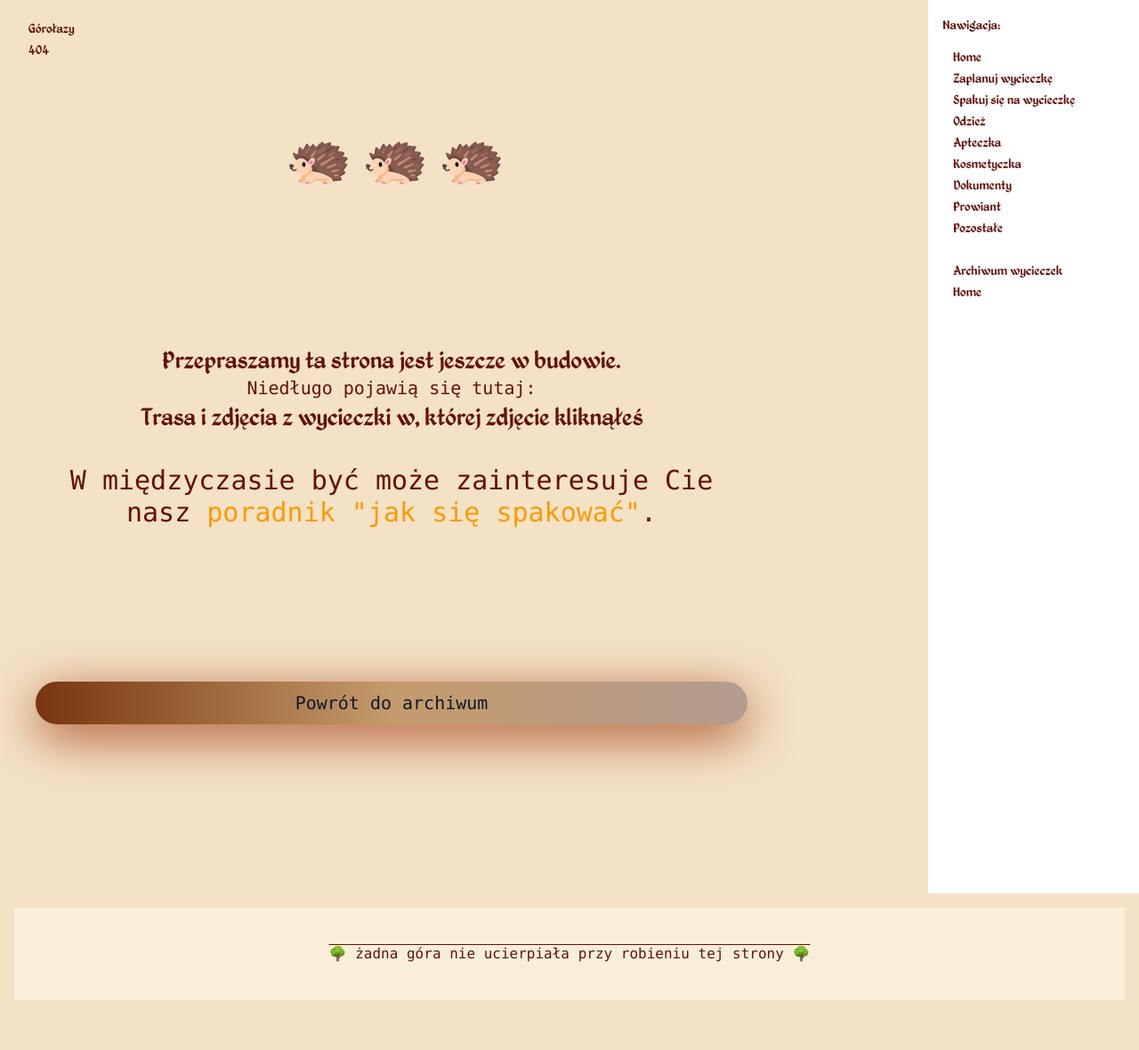
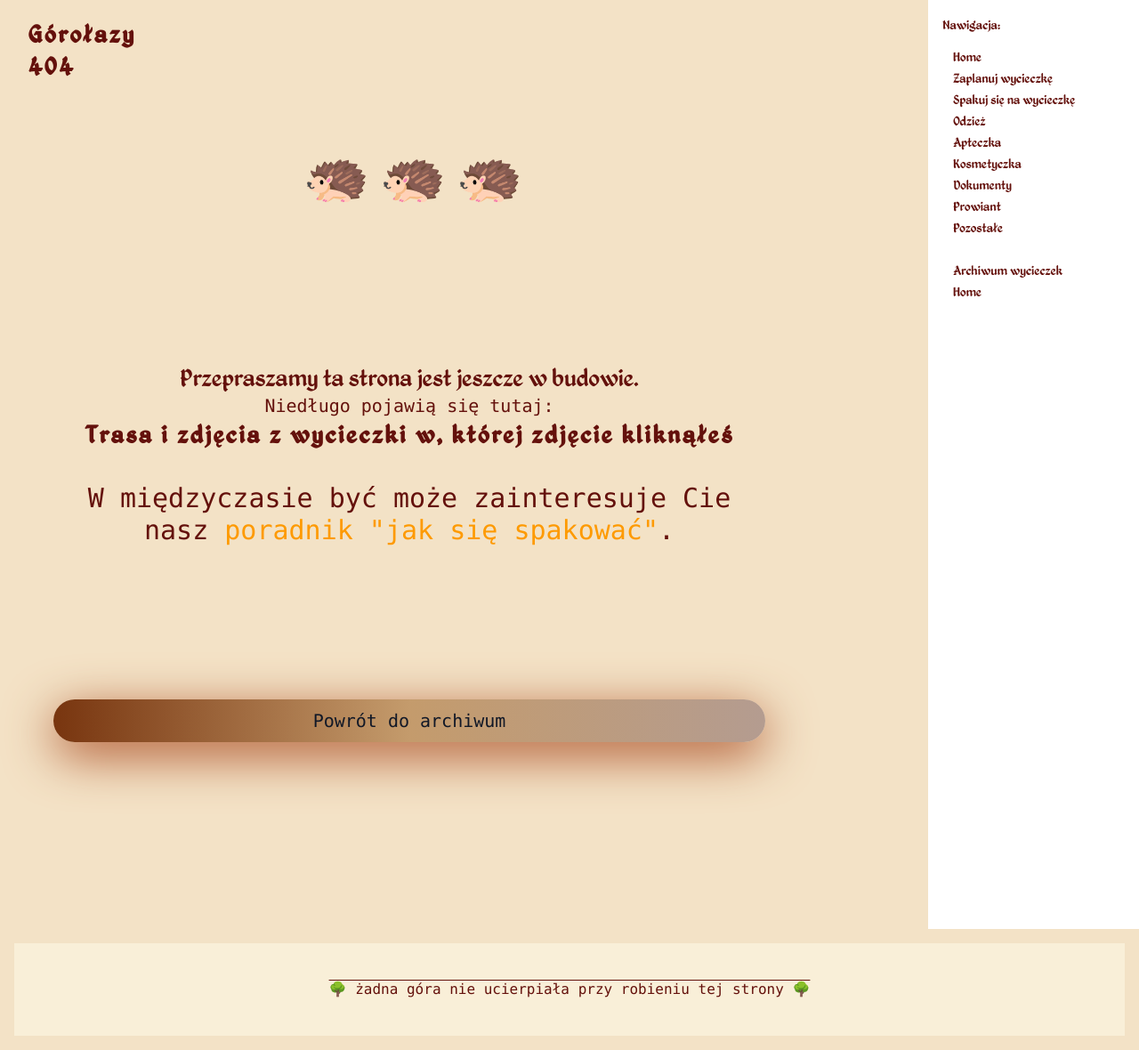
Before and after one commit to kama-pa-go/KGprojects, a Jekyll site: the page built from budowa.md, in a window 1280 px wide. Shown: the whole page at 89% size. Built offline with Jekyll 4.4.1, drawn with Linux system fonts in a browser that asks for light colours; before the commit the page ends 1140 px from its top, so only the background shows below that.

Commit message:
Your commit message here

```diff
--- a/_layouts/default1.html
+++ b/_layouts/default1.html
@@ -30,6 +30,24 @@
         .sidebar-overlay.active {
             display: block;
         }
+        h1{
+          font-weight: 800;
+          letter-spacing: 0.1em;
+          font-size: 1.875rem;
+          line-height: 2.25rem;
+        }
+        h2{
+          font-weight: 600;
+          letter-spacing: 0.05em;
+          font-size: 1.25rem;
+          line-height: 1.75rem;
+        }
+        h3{
+          font-weight: 200;
+          letter-spacing: 0.05em;
+          font-size: 1.125rem;
+          line-height: 1.75rem;
+        }
     </style>
 </head>
 
@@ -60,7 +78,7 @@
   <div class="grid grid-cols-1 sm:grid-cols-6 lg:grid-cols-5 gap-6 min-h-screen h-full">
 
       <!-- Main content -->
-      <div class="sm:col-span-4 m-5 h-full">
+      <div class="sm:col-span-4 m-5 h-full w-max-[1000px] p-5">
 
             <article>
                 {{ content }}
--- a/assets/output.css
+++ b/assets/output.css
@@ -34,6 +34,8 @@
     --font-weight-medium: 500;
     --font-weight-semibold: 600;
     --font-weight-bold: 700;
+    --tracking-wider: 0.05em;
+    --tracking-widest: 0.1em;
     --radius-lg: 0.5rem;
     --ease-in: cubic-bezier(0.4, 0, 1, 1);
     --ease-out: cubic-bezier(0, 0, 0.2, 1);
@@ -524,9 +526,6 @@
   .w-screen {
     width: 100vw;
   }
-  .max-w-\[140px\] {
-    max-width: 140px;
-  }
   .max-w-\[150px\] {
     max-width: 150px;
   }
@@ -1380,6 +1379,9 @@
   .p-4 {
     padding: calc(var(--spacing) * 4);
   }
+  .p-5 {
+    padding: calc(var(--spacing) * 5);
+  }
   .p-8 {
     padding: calc(var(--spacing) * 8);
   }
@@ -1486,6 +1488,14 @@
   .font-semibold {
     --tw-font-weight: var(--font-weight-semibold);
     font-weight: var(--font-weight-semibold);
+  }
+  .tracking-wider {
+    --tw-tracking: var(--tracking-wider);
+    letter-spacing: var(--tracking-wider);
+  }
+  .tracking-widest {
+    --tw-tracking: var(--tracking-widest);
+    letter-spacing: var(--tracking-widest);
   }
   .text-balance {
     text-wrap: balance;
@@ -2082,11 +2092,6 @@
       max-width: 210px;
     }
   }
-  .sm\:max-w-\[220px\] {
-    @media (width >= 40rem) {
-      max-width: 220px;
-    }
-  }
   .sm\:grid-cols-2 {
     @media (width >= 40rem) {
       grid-template-columns: repeat(2, minmax(0, 1fr));
@@ -2162,11 +2167,6 @@
       max-width: 280px;
     }
   }
-  .md\:max-w-\[290px\] {
-    @media (width >= 48rem) {
-      max-width: 290px;
-    }
-  }
   .md\:grid-cols-3 {
     @media (width >= 48rem) {
       grid-template-columns: repeat(3, minmax(0, 1fr));
@@ -2204,11 +2204,6 @@
       max-width: 300px;
     }
   }
-  .lg\:max-w-\[330px\] {
-    @media (width >= 64rem) {
-      max-width: 330px;
-    }
-  }
   .lg\:grid-cols-5 {
     @media (width >= 64rem) {
       grid-template-columns: repeat(5, minmax(0, 1fr));
@@ -2217,11 +2212,6 @@
   .xl\:max-w-\[330px\] {
     @media (width >= 80rem) {
       max-width: 330px;
-    }
-  }
-  .xl\:max-w-\[380px\] {
-    @media (width >= 80rem) {
-      max-width: 380px;
     }
   }
 }
@@ -2399,6 +2389,10 @@ p {
   syntax: "*";
   inherits: false;
 }
+@property --tw-tracking {
+  syntax: "*";
+  inherits: false;
+}
 @property --tw-ordinal {
   syntax: "*";
   inherits: false;
```
